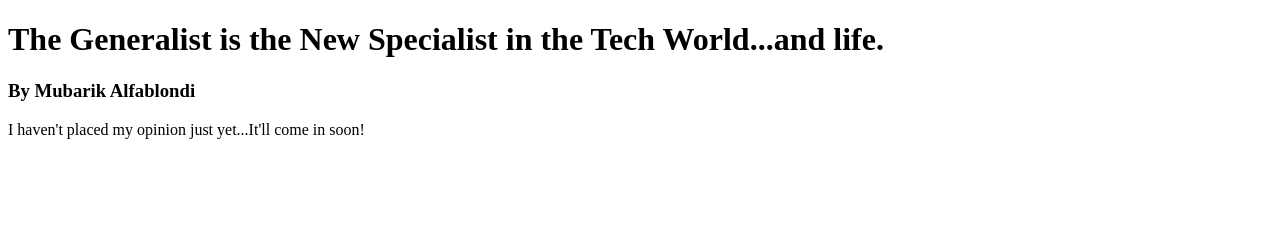
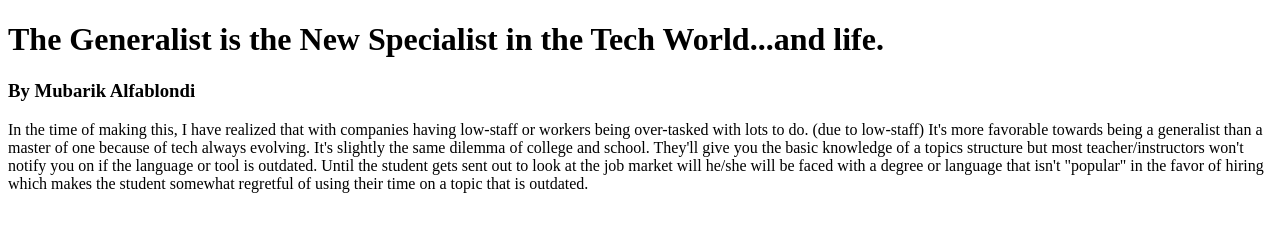
Before and after one commit to MubarikAlfablondi/MubarikAlfablondi.github.io, a plain HTML site: page Blog_Folder/GeneralistvSpecialistblog.html in a window 1280 px wide. Drawn offline with Linux system fonts and the light colour scheme.

Commit message:
Adding some texts to another page of blog added some future notes to the home page took away one of the blog categories

```diff
--- a/Blog_Folder/GeneralistvSpecialistblog.html
+++ b/Blog_Folder/GeneralistvSpecialistblog.html
@@ -10,7 +10,11 @@
     <h1>The Generalist is the New Specialist in the Tech World...and life.</h1>
     <h3>By Mubarik Alfablondi</h3>
     <!-- <h6><i>Created on September 11th, 2024</i></h6> -->
-    <p> I haven't placed my opinion just yet...It'll come in soon!
+    <p> In the time of making this, I have realized that with companies having low-staff or workers being over-tasked with lots to do. (due to low-staff)
+        It's more favorable towards being a generalist than a master of one because of tech always evolving. It's slightly the same dilemma of college
+        and school. They'll give you the basic knowledge of a topics structure but most teacher/instructors won't notify you on if the language or tool is
+        outdated. Until the student gets sent out to look at the job market will he/she will be faced with a degree or language that isn't "popular" in
+        the favor of hiring which makes the student somewhat regretful of using their time on a topic that is outdated.
 
 
 
```
Also changed, not shown: index.html (+1 -0 lines).
